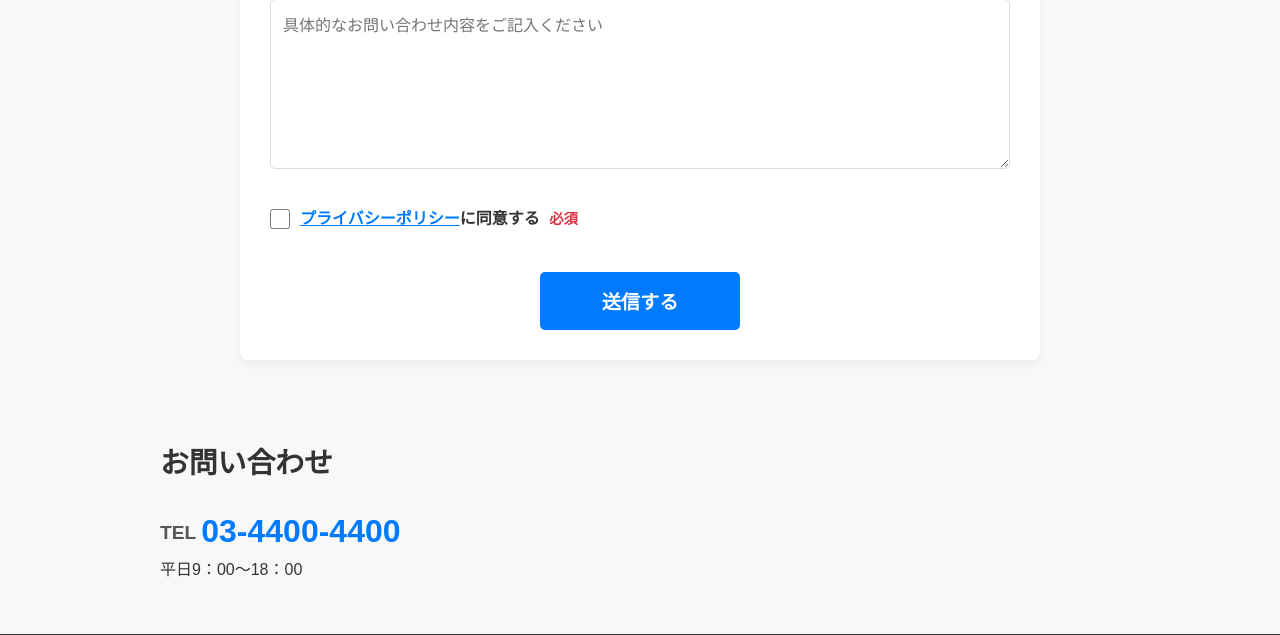
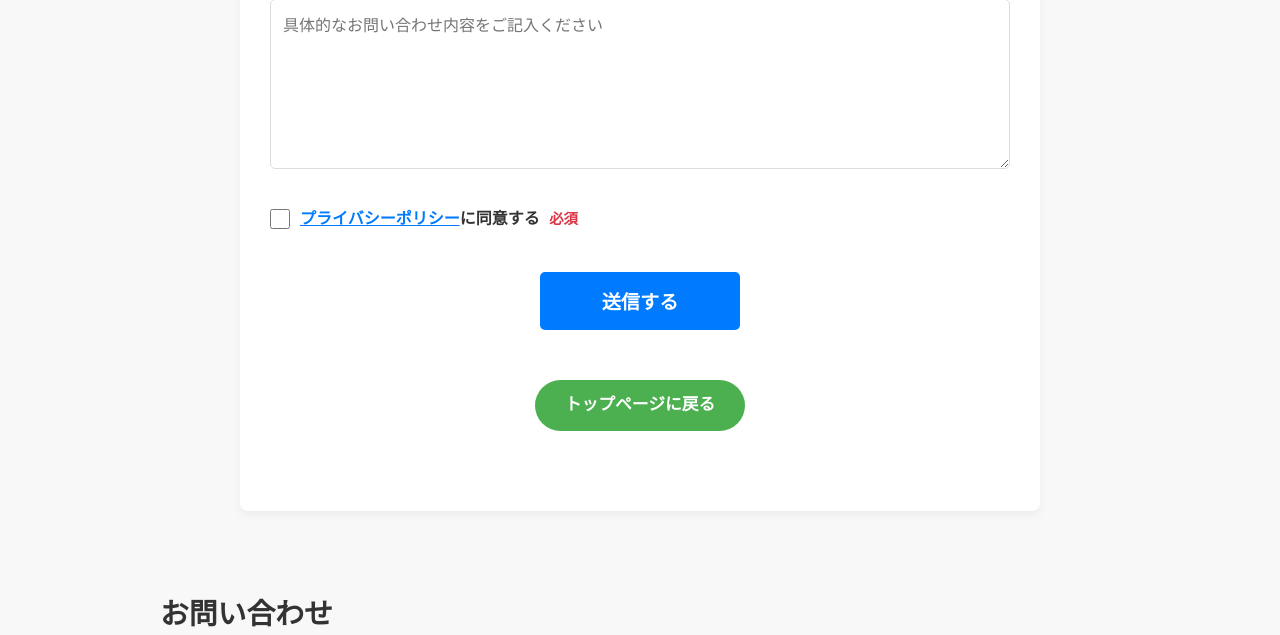
Before and after one commit to yutaka-ux/webpractice, a Flask app: template templates/contact.html in a window 1280 px wide. Shown: the part 1063-1698 px from the top of the page. Run offline with Flask 3, Linux system fonts and the light colour scheme; the template is opened without the code that fills it, so the values that code supplies are empty; some libraries are stand-ins or nearby versions.

Commit message:
ファイルの更新

```diff
--- a/templates/contact.html
+++ b/templates/contact.html
@@ -111,6 +111,10 @@
             <button type="submit" class="submit-button">送信する</button>
           </div>
         </form>
+
+        <div class="back-to-top-container" style="text-align: center; margin: 50px 0;">
+          <a href="../index.html" class="btn-link">トップページに戻る</a>
+        </div>
       </section>
     </div>
 
```
